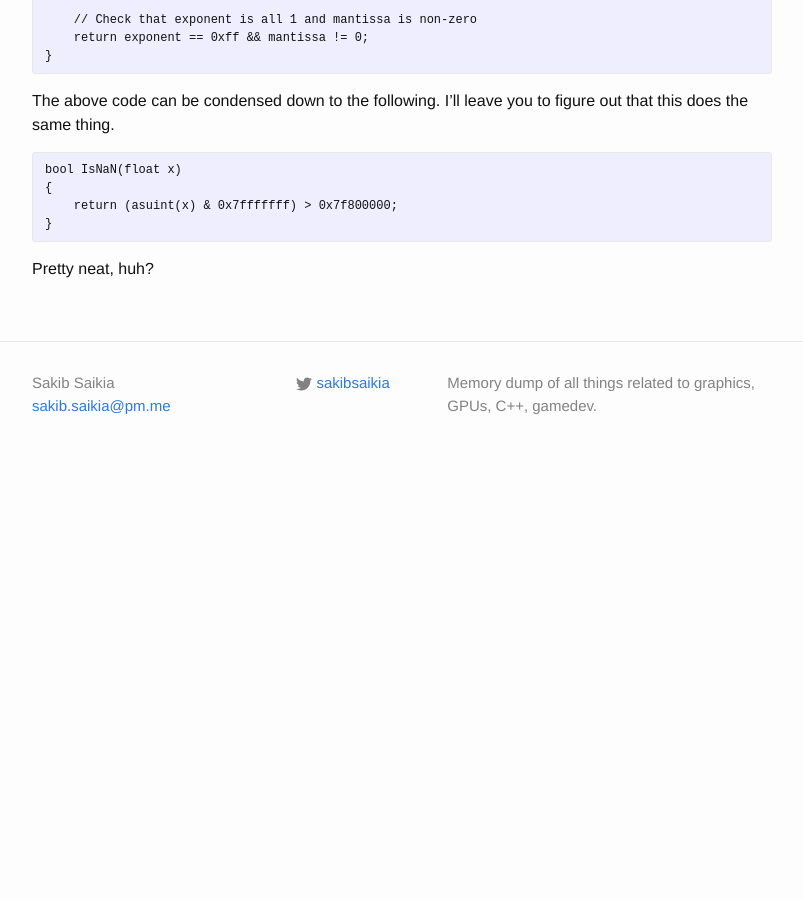
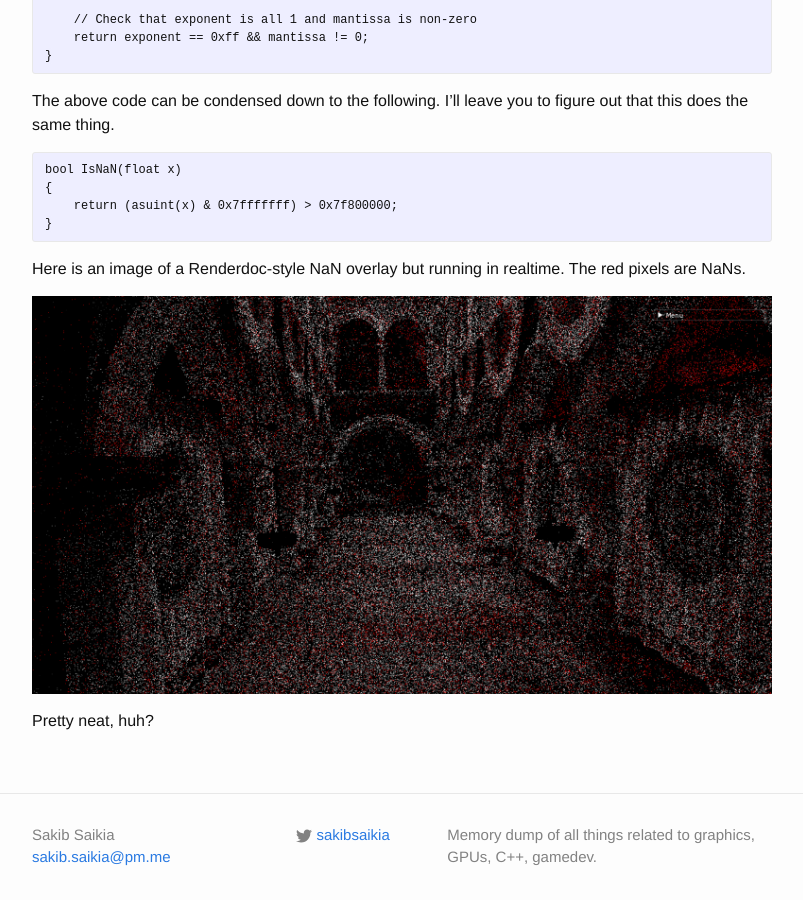
Before and after one commit to SakibSaikia/SakibSaikia.github.io, a Jekyll site: the page built from _posts/2022-01-04-Nan-Checks-In-HLSL.markdown, in a window 1280 px wide and 900 px high, scrolled down 1073 px. Shown: the whole window, without its empty margins (238-1041 px from the left). Built offline with Jekyll 4.4.1, drawn with Linux system fonts in a browser that asks for light colours; comment, search, counter and statistics services are not loaded; before the commit the page ends 1550 px from its top, so only the background shows below that.

Commit message:
Added Nan overlay image.

````diff
--- a/_posts/2022-01-04-Nan-Checks-In-HLSL.markdown
+++ b/_posts/2022-01-04-Nan-Checks-In-HLSL.markdown
@@ -60,4 +60,8 @@ bool IsNaN(float x)
 }
 ```
 
+Here is an image of a Renderdoc-style NaN overlay but running in realtime. The red pixels are NaNs.
+
+[<img src="/images/nan-checks/sponza-nan.png">](/images/nan-checks/sponza-nan.png)
+
 Pretty neat, huh?
````
Also changed, not shown: images/nan-checks/sponza-nan.png (added).
